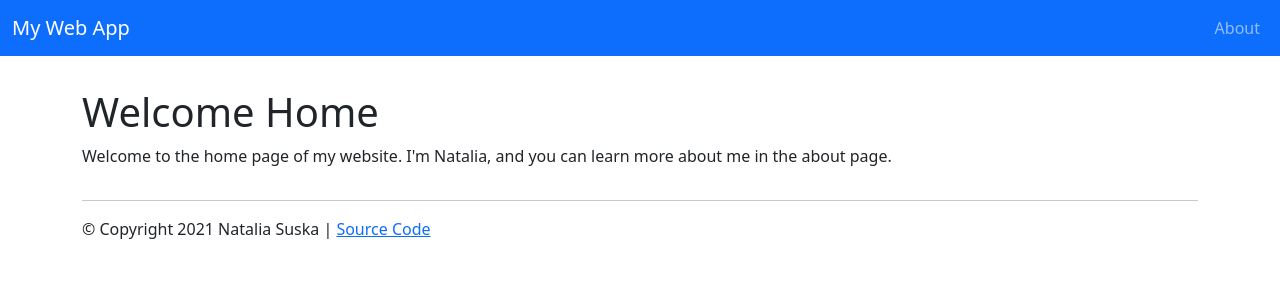
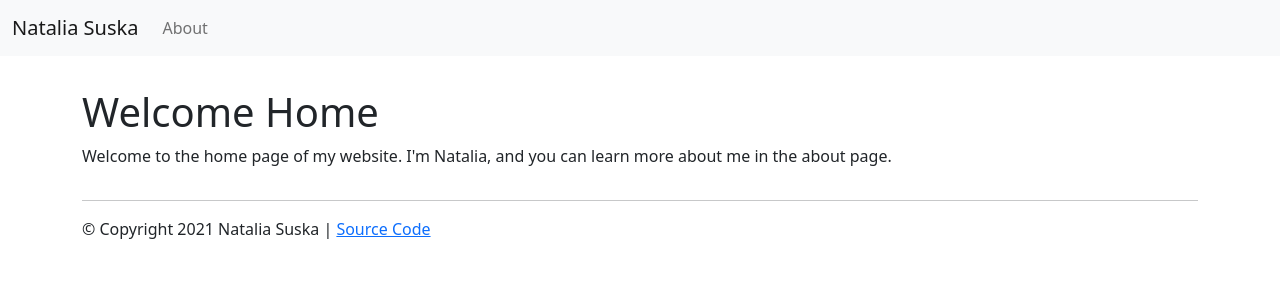
Before and after one commit to nataliasuska/natalia, a Flask app: page / in a window 1280 px wide. Shown: the top 300 px of the page. Run offline with Flask 2, Linux system fonts and the light colour scheme.

Commit message:
updated navbar

```diff
--- a/website/templates/bootstrap_layout.html
+++ b/website/templates/bootstrap_layout.html
@@ -40,16 +40,23 @@
       ('/about', 'about', 'About'),
     ] -%}
     {% set active_page = active_page|default('home') -%}
-    <nav class="navbar navbar-expand-lg navbar-dark bg-primary">
+    <nav class="navbar navbar-expand-lg navbar-light bg-light">
         <div class="container-fluid">
-            <a class="navbar-brand" href="/">My Web App</a>
+            <a class="navbar-brand" href="/">Natalia Suska</a>
 
-            <button class="navbar-toggler" type="button" data-bs-toggle="collapse" data-bs-target="#navbarSupportedContent" aria-controls="navbarSupportedContent" aria-expanded="false" aria-label="Toggle navigation">
-                <span class="navbar-toggler-icon"></span>
+            <button
+            class="navbar-toggler"
+            type="button"
+            data-bs-toggle="collapse"
+            data-bs-target="#navbarNav"
+            aria-controls="navbarNav"
+            aria-expanded="false"
+            aria-label="Toggle navigation">
+                <i class="fas fa-bars"></i>
             </button>
 
-            <div class="collapse navbar-collapse" id="navbarSupportedContent">
-                <ul class="navbar-nav ms-auto mb-2 mb-lg-0">
+            <div class="collapse navbar-collapse" id="navbarNav">
+                <ul class="navbar-nav">
                 {% for href, page_id, link_text in nav_links %}
                     {% if page_id == active_page %}
                         {% set is_active = "active" -%}
```
